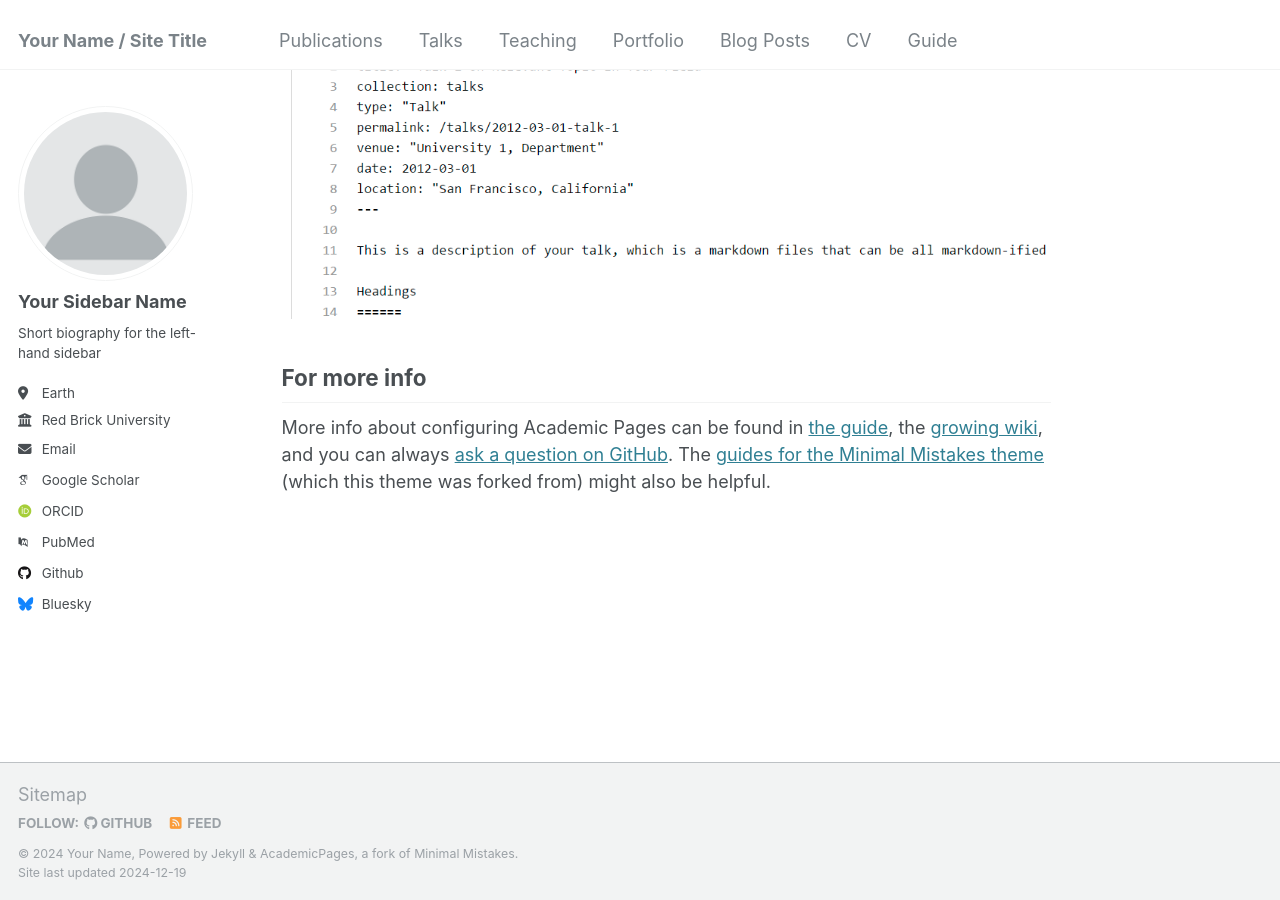
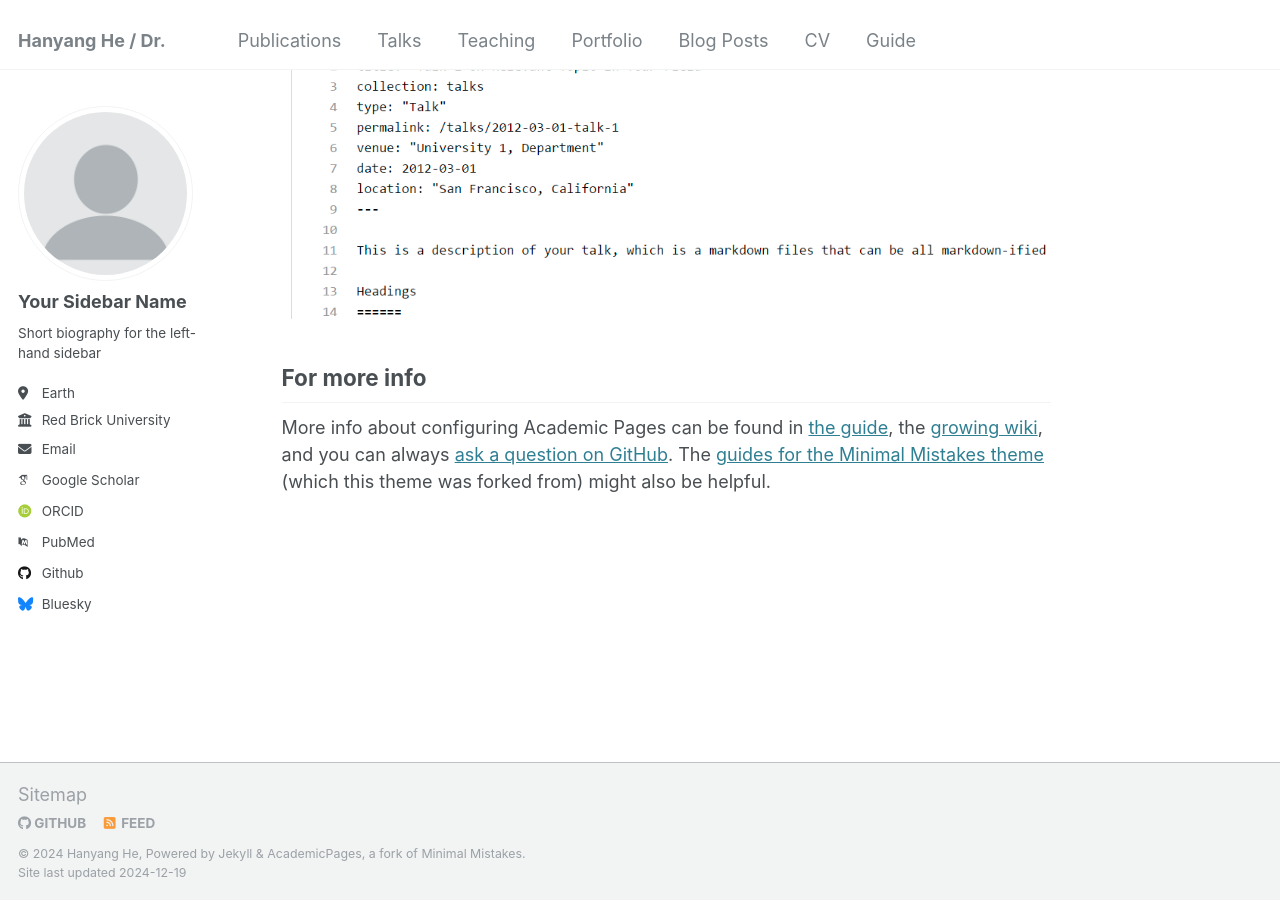
Before and after one commit to HanyangHe/HanyangHe.github.io, a Jekyll site: the page built from _pages/about.md, in a window 1280 px wide and 900 px high, scrolled down 2643 px. Built offline with Jekyll 4.4.1, drawn with Linux system fonts in a browser that asks for light colours; some web fonts are replaced.

Commit message:
Update _config.yml

```diff
--- a/_config.yml
+++ b/_config.yml
@@ -7,11 +7,11 @@
 # server process.
 
 # Basic Site Settings
-locale                   : "en-US"
-title                    : "Your Name / Site Title"
+locale                   : "US"
+title                    : "Hanyang He / Dr."
 title_separator          : "-"
-name                     : &name "Your Name"
-description              : &description "personal description"
+name                     : &name "Hanyang He"
+description              : &description "A PhD work in PSU"
 url                      : https://academicpages.github.io # the base hostname & protocol for your site e.g. "https://[your GitHub username].github.io"
 baseurl                  : "" # the subpath of your site, e.g. "/blog"
 repository               : "academicpages/academicpages.github.io"
```
